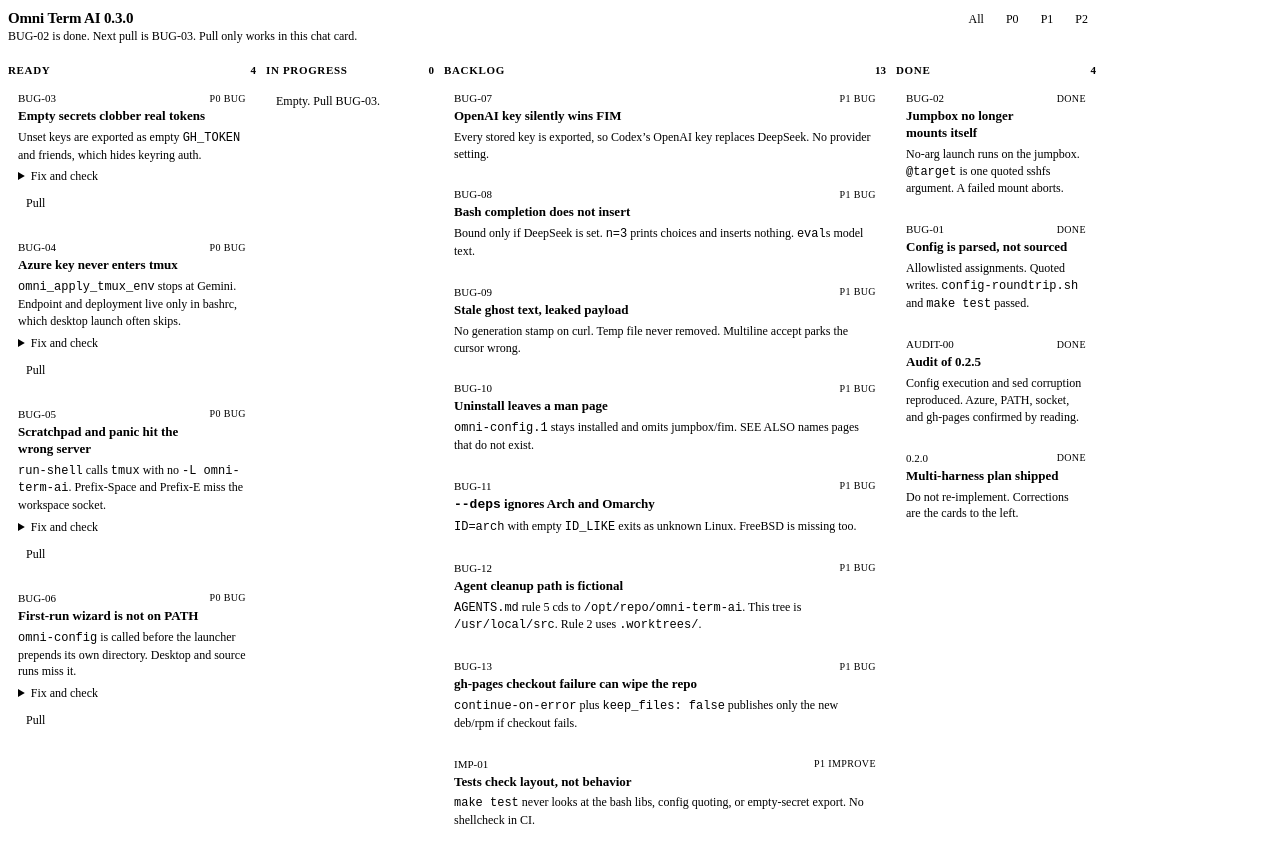
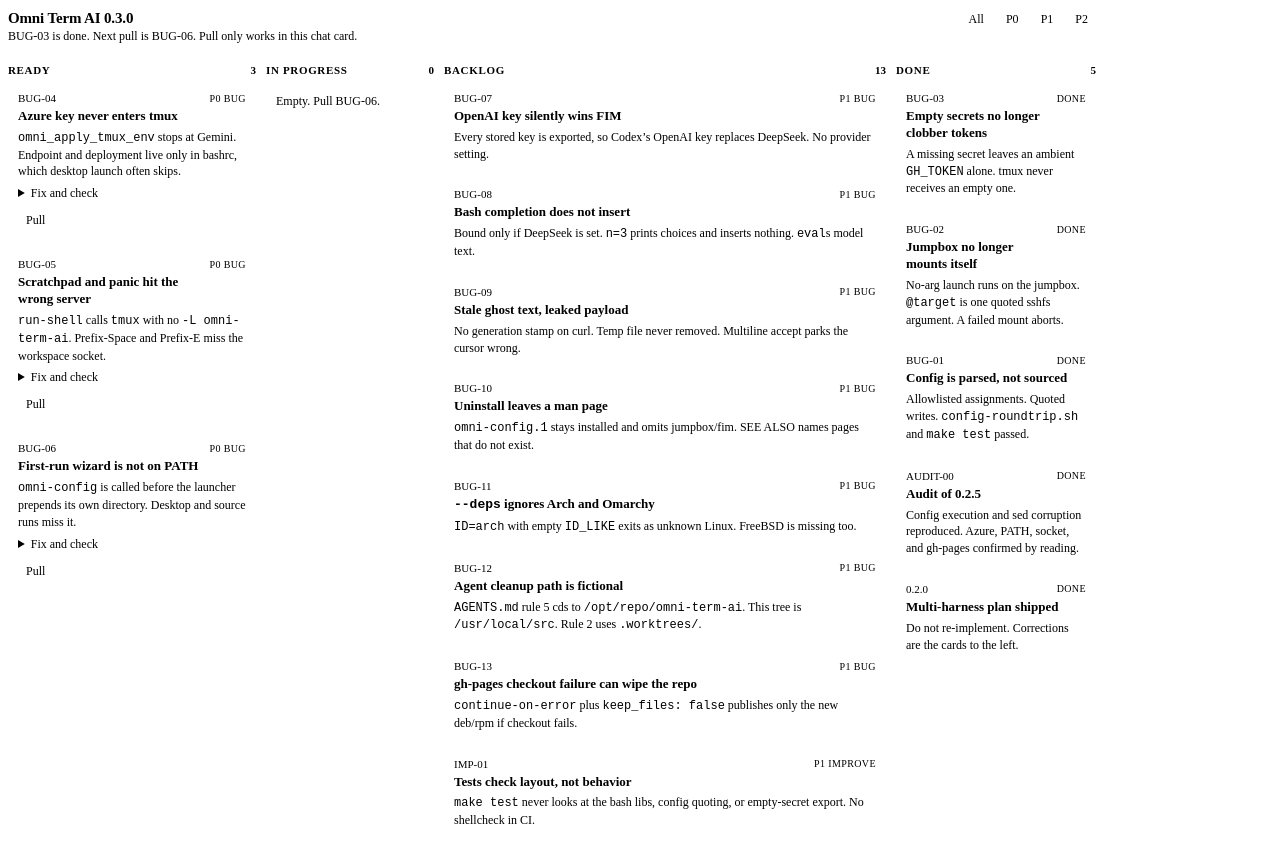
Before and after one commit to coldcanuk/omni-term-ai, a plain HTML site: page kanban.html in a window 1280 px wide. Shown: the top 842 px of the page. Drawn offline with Linux system fonts and the light colour scheme.

Commit message:
fix: do not export empty secrets over real tokens
A missing omni-secret no longer sets GH_TOKEN and the other harness
variables to an empty string. Ambient values stay. An already-empty
variable is unset, and tmux never receives set-environment of "".

```diff
--- a/kanban.html
+++ b/kanban.html
@@ -163,7 +163,7 @@
   <header class="top">
     <div>
       <h1>Omni Term AI 0.3.0</h1>
-      <p>BUG-02 is done. Next pull is BUG-03. Pull only works in this chat card.</p>
+      <p>BUG-03 is done. Next pull is BUG-06. Pull only works in this chat card.</p>
     </div>
     <div class="filters" role="group" aria-label="Filter cards">
       <button type="button" aria-pressed="true" data-filter="all">All</button>
@@ -176,19 +176,6 @@
     <section class="col" data-col="ready">
       <h2>Ready <span data-count>0</span></h2>
       <div class="stack">
-        <article data-pri="P0" data-id="BUG-03">
-          <header><span class="id">BUG-03</span><span class="tag">P0 bug</span></header>
-          <h3>Empty secrets clobber real tokens</h3>
-          <p>Unset keys are exported as empty <code>GH_TOKEN</code> and friends, which hides keyring auth.</p>
-          <details>
-            <summary>Fix and check</summary>
-            <ul>
-              <li>Export and <code>set-environment</code> only when non-empty.</li>
-              <li>Otherwise unset. Do not plant empty tmux vars.</li>
-            </ul>
-          </details>
-          <button class="pull" type="button" data-hermes-send="Pull BUG-03. Start a new worktree from main. Export harness secrets only when non-empty so an empty GH_TOKEN cannot clobber keyring auth.">Pull</button>
-        </article>
         <article data-pri="P0" data-id="BUG-04">
           <header><span class="id">BUG-04</span><span class="tag">P0 bug</span></header>
           <h3>Azure key never enters tmux</h3>
@@ -232,7 +219,7 @@
     <section class="col" data-col="doing">
       <h2>In progress <span data-count>0</span></h2>
       <div class="stack">
-        <div class="empty">Empty. Pull BUG-03.</div>
+        <div class="empty">Empty. Pull BUG-06.</div>
       </div>
     </section>
     <section class="col" data-col="backlog">
@@ -308,6 +295,11 @@
     <section class="col" data-col="done">
       <h2>Done <span data-count>0</span></h2>
       <div class="stack">
+        <article data-pri="P0" data-id="BUG-03">
+          <header><span class="id">BUG-03</span><span class="tag">done</span></header>
+          <h3>Empty secrets no longer clobber tokens</h3>
+          <p>A missing secret leaves an ambient <code>GH_TOKEN</code> alone. tmux never receives an empty one.</p>
+        </article>
         <article data-pri="P0" data-id="BUG-02">
           <header><span class="id">BUG-02</span><span class="tag">done</span></header>
           <h3>Jumpbox no longer mounts itself</h3>
```
Also changed, not shown: PLAN.md (+7 -9 lines), 4 other files.
